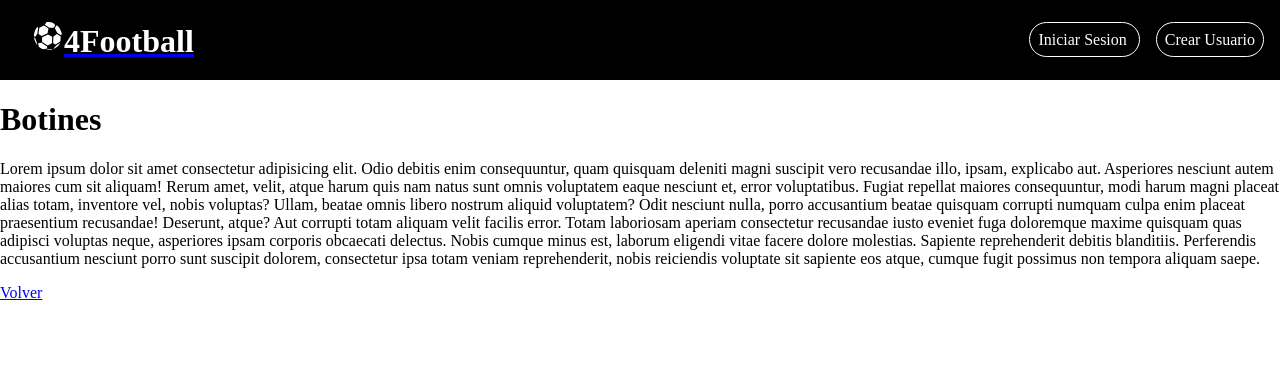
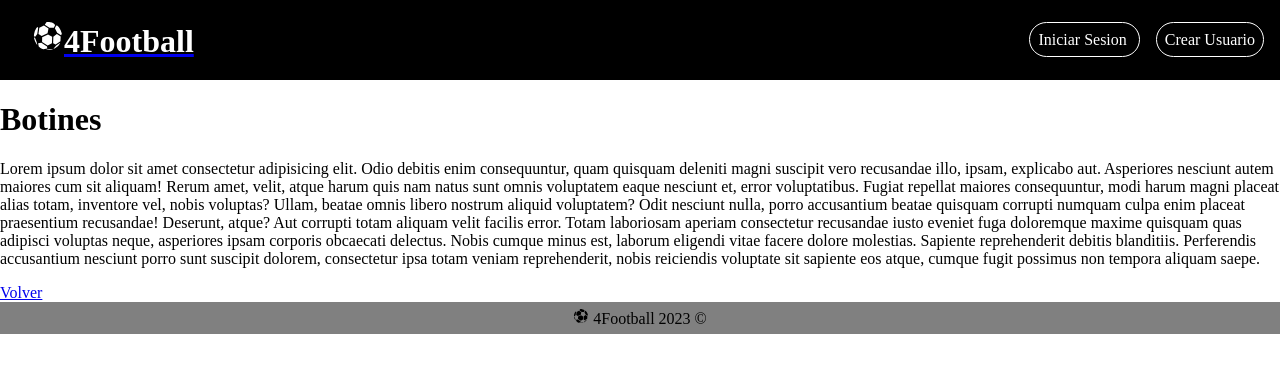
Before and after one commit to lobmar146/Proyecto-Integrador-C5-Team4, a React (Vite) app: page /product/id in a window 1280 px wide. Shown: the top 372 px of the page. Built offline with nearby package versions, Linux system fonts and the light colour scheme.

Commit message:
Creacion del componente Footer

```diff
--- a/src/App.jsx
+++ b/src/App.jsx
@@ -5,6 +5,7 @@ import Header from './components/header/Header'
 import { Routes, Route } from 'react-router-dom'
 import Home from './routes/Home'
 import { DetailProduct } from './components/products/DetailProduct'
+import Footer from './components/footer/Footer'
 
 function App() {
   const [count, setCount] = useState(0)
@@ -18,6 +19,7 @@ function App() {
           <Route path='/' element={<Home />} />
         </Routes>
       </main>
+      <Footer />
     </>
   )
 }
--- /dev/null
+++ b/src/components/footer/Footer.jsx
@@ -0,0 +1,27 @@
+
+import styled from 'styled-components'
+
+import { GiSoccerBall } from 'react-icons/gi'
+
+
+export default function Footer() {
+
+  return(
+    <>
+    <StyleFooter>
+
+         <div>  <GiSoccerBall /> 4Football 2023  &copy; </div>
+
+           </StyleFooter>
+    </>
+  )
+
+}
+const StyleFooter = styled.footer`
+align-items: center;
+background-color: grey;
+display: flex;
+height: 2rem;
+justify-content: center;
+
+`;
```
